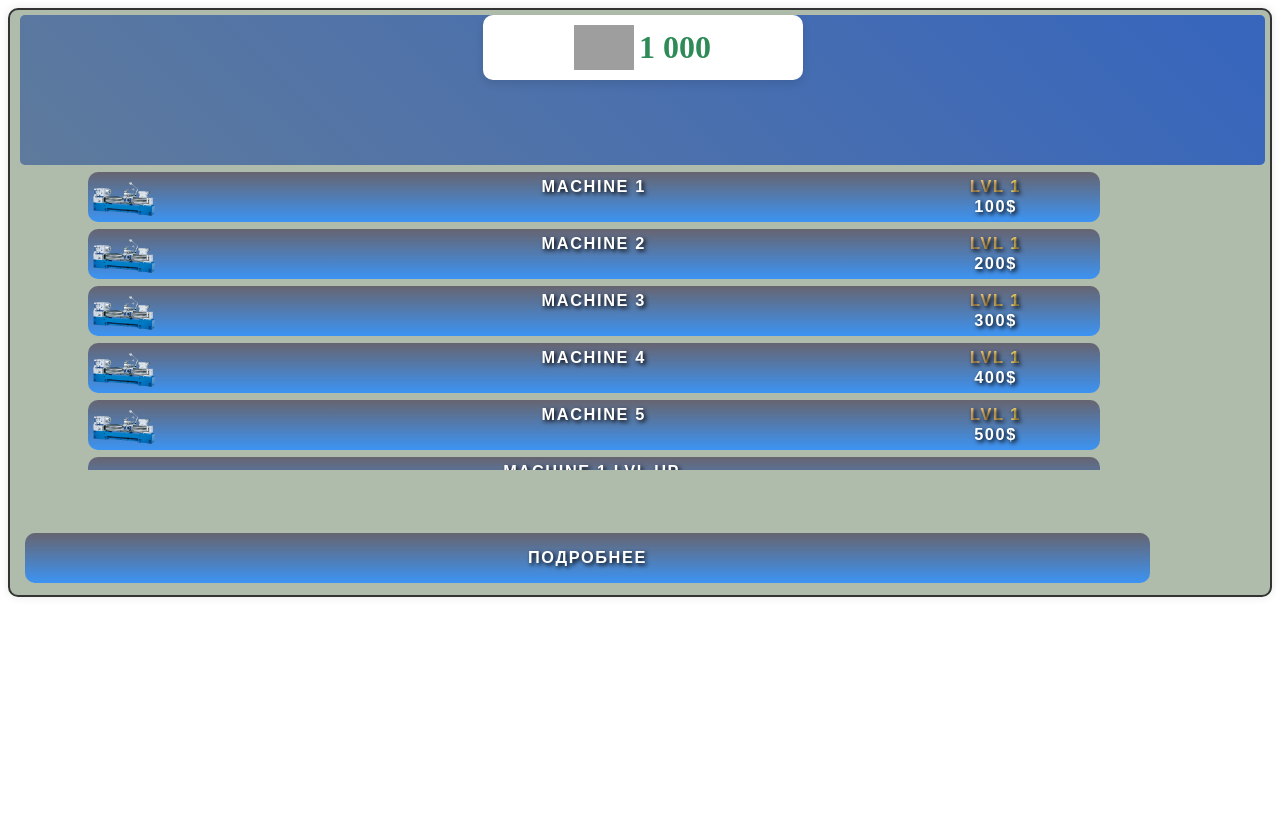
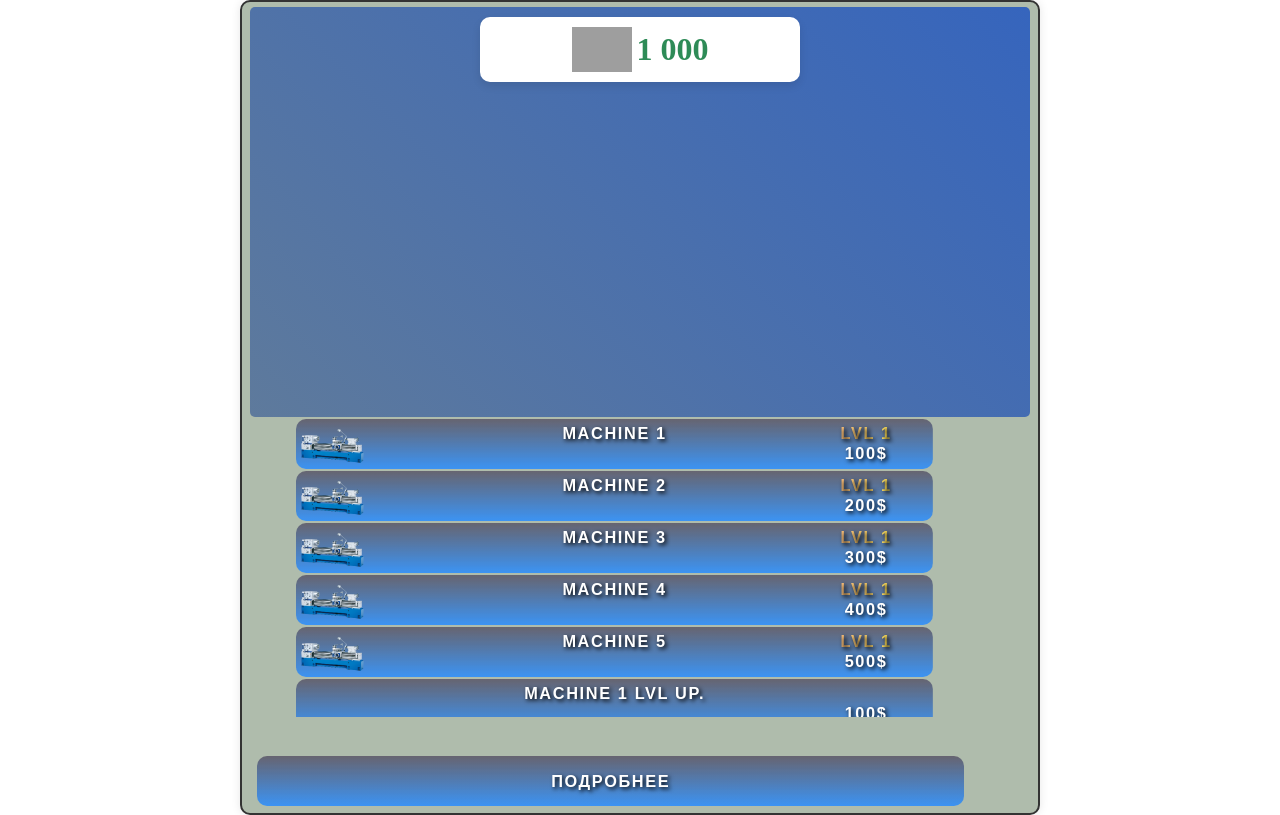
Before and after one commit to SerjMaximenko/Clicker, a plain HTML site: page index.html in a window 1280 px wide. Drawn offline with nearby package versions, Linux system fonts and the light colour scheme; grey boxes are pictures that could not be loaded.

Commit message:
master fix style problems

```diff
--- a/styles/style_buttons.css
+++ b/styles/style_buttons.css
@@ -13,9 +13,9 @@
   text-transform:uppercase;
   font-size: calc(0.7rem + 0.4vw);
   letter-spacing: .1em;
-  margin: 2px 2px 7px 10px;
+  margin: 2px 7px 2px 10px;
   cursor: pointer;
-  border: 0px;
+  border: 0;
   transition: transform 0.3s;
   width: 90%;
   height: 50px;
--- a/styles/style_main.css
+++ b/styles/style_main.css
@@ -1,3 +1,7 @@
+body {
+  max-width: 800px;
+  margin: 0 auto;
+}
 main {
   background-color: rgba(55, 87, 49, 0.4);
   margin: 0 0;
--- a/styles/style_money.css
+++ b/styles/style_money.css
@@ -8,7 +8,7 @@
   padding: 10px;
   max-width: 300px;
   text-align: center;
-  margin: 0 auto; /* Центрирование по горизонтали */
+  margin: 5px auto; /* Центрирование по горизонтали */
 }
 
 .amount {
@@ -17,31 +17,37 @@
   font-weight: bold;
   display: flex;
   align-items: center;
+  user-select: none;
 }
 
 .money-img {
   width: 60px;
   height: auto;
   margin-right: 5px;
+  user-select: none;
+  -webkit-tap-highlight-color: transparent;
 }
 
 #clickable-area {
   background: #007bff linear-gradient(45deg, #5e7a9c, #3665bd);
+  -webkit-tap-highlight-color: transparent;
   color: white;
   border-radius: 5px;
   cursor: pointer;
-  margin: 0 0 5px 5px;
-  height: 150px;
+  margin: 0 3px 0 3px;
+  height: calc(80vw);
+  max-height: 400px;
+  padding: 5px;
 }
 
 .message {
   position: absolute;
   padding: 10px;
-  /*background-color: #333;*/
-  /*background-color: rgba(0, 0, 0, 0.5);*/
   color: white;
   border-radius: 5px;
   transform: translate(-50%, -50%);
   transition: opacity 2s;
   opacity: 1;
+  user-select: none;
+  cursor: pointer;
 }
```
Also changed, not shown: index.html (+0 -4 lines).
